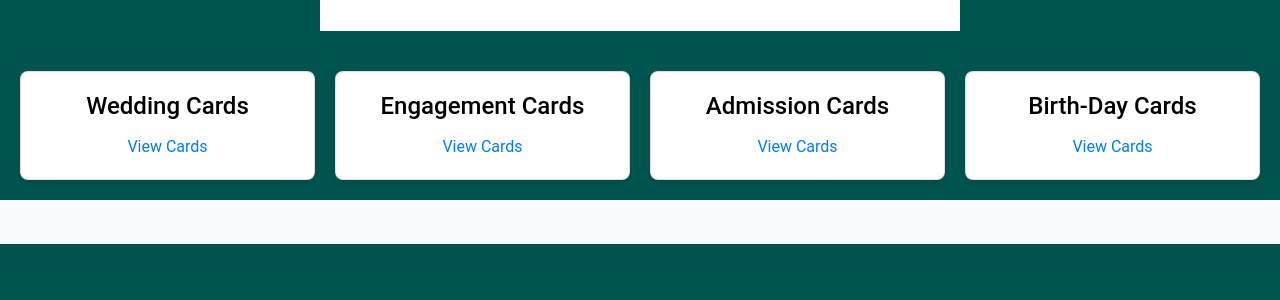
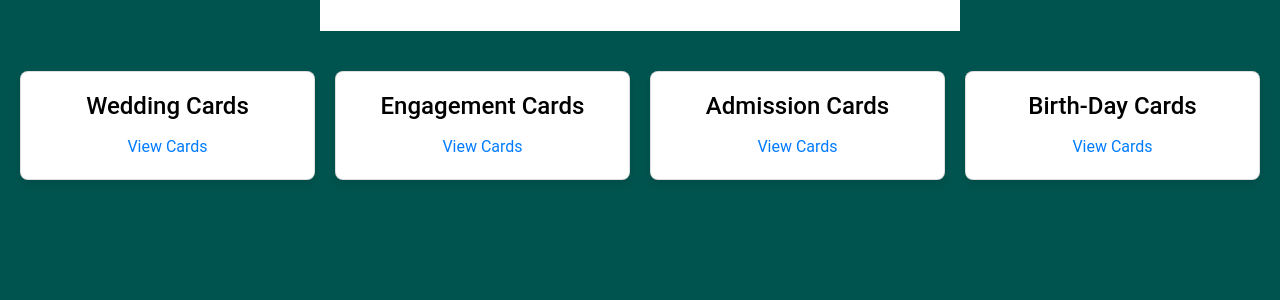
Before and after one commit to profe-ssor/FileServer, a Django app: page / in a window 1280 px wide. Shown: the part 261-561 px from the top of the page. Run offline with Django 5.2, Linux system fonts and the light colour scheme; a user stored in the database is signed in; some libraries are stand-ins or nearby versions.

Commit message:
Update customer_page.html

```diff
--- a/task/templates/task/customer_page.html
+++ b/task/templates/task/customer_page.html
@@ -68,9 +68,7 @@
       <a href="{% url 'birthday_cards' %}">View Cards</a>
     </div>
   </div>
-  <marquee behavior="scroll" direction="left" style="background-color: #f8f9fa; color: #000; padding: 10px; font-size: 16px;">
-    CONTACT ME: 0549361771
-  </marquee>
+
 
   <script src="https://code.jquery.com/jquery-3.2.1.slim.min.js" integrity="sha384-KJ3o2DKtIkvYIK3UENzmM7KCkRr/rE9/Qpg6aAZGJwFDMVNA/GpGFF93hXpG5KkN" crossorigin="anonymous"></script>
   <script src="https://cdn.jsdelivr.net/npm/popper.js@1.12.9/dist/umd/popper.min.js" integrity="sha384-ApNbgh9B+Y1QKtv3Rn7W3mgPxhU9K/ScQsAP7hUibX39j7fakFPskvXusvfa0b4Q" crossorigin="anonymous"></script>
```
